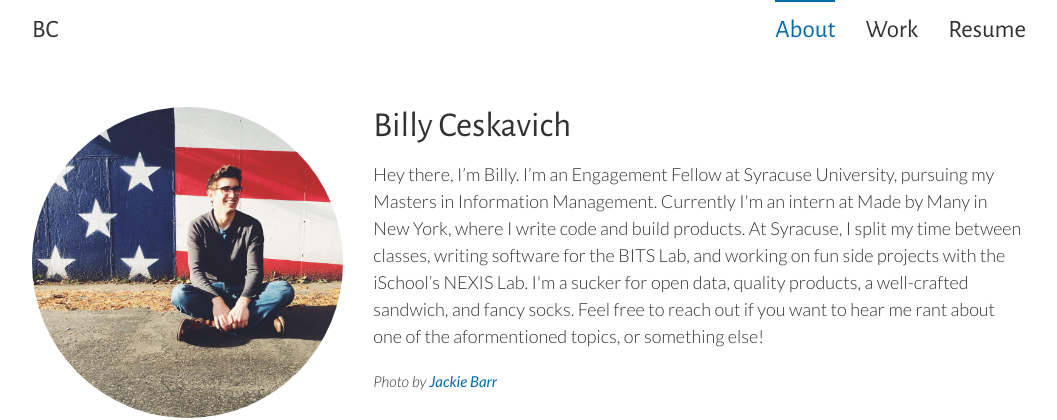
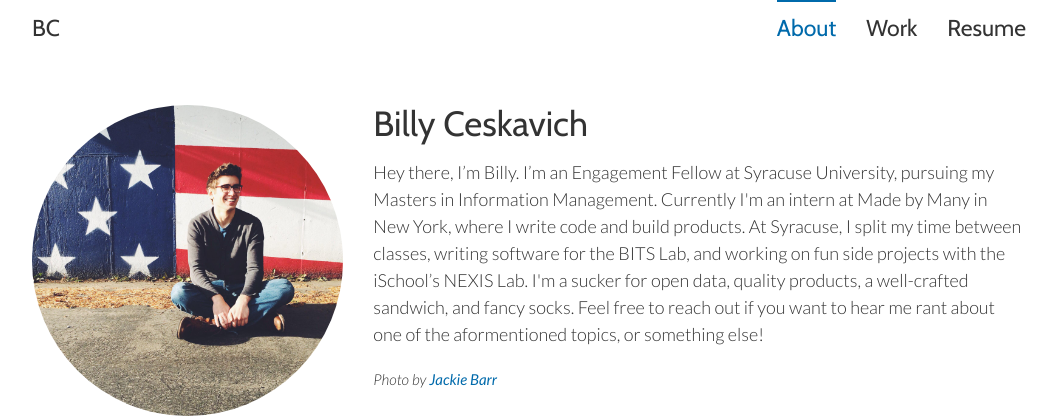
Before and after one commit to bceskavich/homepage-2015, a Flask app: page /about in a window 1280 px wide. Shown: the top 420 px of the page, without its empty margins (111-1168 px from the left). Run offline with Flask 2, Linux system fonts and the light colour scheme; some libraries are stand-ins or nearby versions.

Commit message:
Navigation and header font change: Alegreya => Cabin.

```diff
--- a/app/static/css/style.css
+++ b/app/static/css/style.css
@@ -54,7 +54,7 @@
 /* ========== TOP NAV ========== */
 
 nav {
-    font-family: "Alegreya Sans";
+    font-family: "Cabin";
 }
 
 nav ul {
@@ -66,7 +66,7 @@
 nav a {
     text-decoration: none;
     color: #333;
-    font-size: 25px;
+    font-size: 23px;
     margin: 15px 0px;
     display: block;
     font-weight: normal;
@@ -185,7 +185,7 @@
 #home h1 {
     margin: 0px;
     font-weight: 700;
-    font-family: "Alegreya Sans";
+    font-family: "Cabin";
     font-size: 70px;
 }
 
@@ -289,7 +289,7 @@
 #work h1 {
     margin: 0px;
     padding: 0px 0px 15px 0px;
-    font-family: "Alegreya Sans";
+    font-family: "Cabin";
     font-size: 35px;
 }
 
--- a/app/templates/base.html
+++ b/app/templates/base.html
@@ -38,7 +38,7 @@
 
     <!-- Google Fonts -->
     <link href='http://fonts.googleapis.com/css?family=Lato:300,400,700,900,300italic,400italic,700italic,900italic' rel='stylesheet' type='text/css'>
-    <link href='http://fonts.googleapis.com/css?family=Alegreya+Sans' rel='stylesheet' type='text/css'>
+    <link href='http://fonts.googleapis.com/css?family=Cabin' rel='stylesheet' type='text/css'>
   </head>
   <body>
 
```
